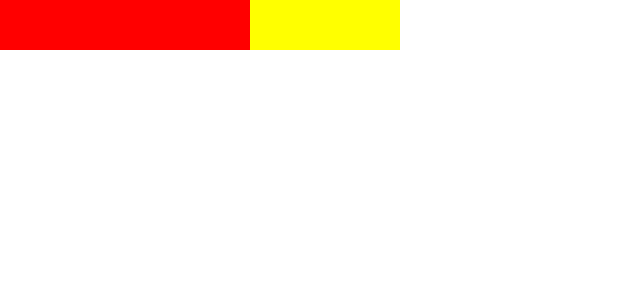
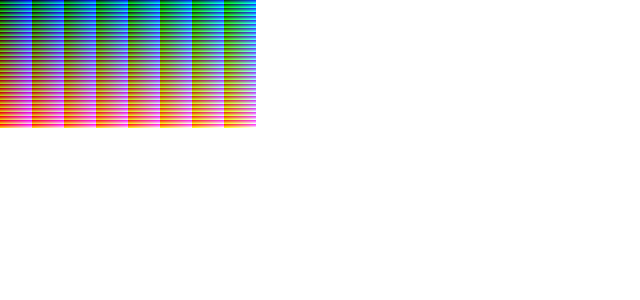
Before and after one commit to morris-hazrati/react-allrgb-image, a React (Create React App) app: page / in a window 1280 px wide. Shown: the top 300 px of the page, without its empty margins (0-640 px from the left). Built offline with nearby package versions, Linux system fonts and the light colour scheme.

Commit message:
DONE. by mapping each color into a Pixel component the app iterate over each color. The sizes of the container div changed to findal sizes of 256px*128px and the size of the Pixel component is also changed to the final size of 1*1 px

```diff
--- a/src/App.js
+++ b/src/App.js
@@ -22,18 +22,19 @@ class App extends Component {
     return (
       <div
         style={{
-          width: 400,
-          hieght: 500,
+          width: 256,
+          hieght: 128,
           backgroundColor: "yellow",
           display: "flex",
           flexWrap: "wrap",
         }}
       >
-        <Pixel color={formatColor({ r: 255, g: 0, b: 0 })} />
-        <Pixel color={formatColor({ r: 255, g: 0, b: 0 })} />
-        <Pixel color={formatColor({ r: 255, g: 0, b: 0 })} />
-        <Pixel color={formatColor({ r: 255, g: 0, b: 0 })} />
-        <Pixel color={formatColor({ r: 255, g: 0, b: 0 })} />
+        {this.state.colors.map((color) => (
+          <Pixel
+            key={this.state.colors.indexOf(color)}
+            color={formatColor(color)}
+          />
+        ))}
       </div>
     );
   }
--- a/src/components/pixel.jsx
+++ b/src/components/pixel.jsx
@@ -3,7 +3,7 @@ import React, { Component } from "react";
 class Pixel extends Component {
   render() {
     //const { color } = this.props;
-    let w = 50;
+    let w = 1;
     return (
       <div
         style={{
```
